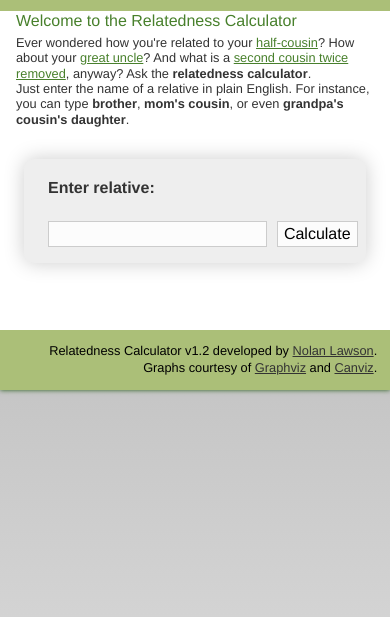
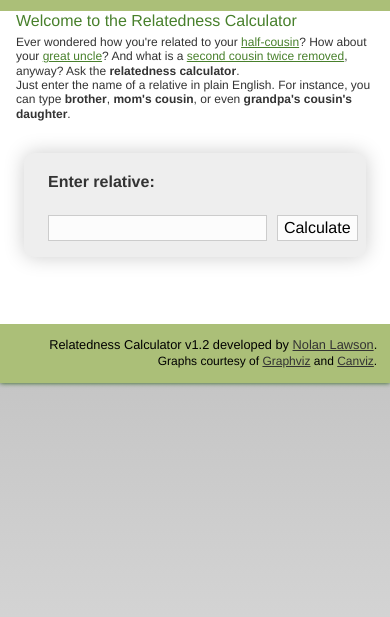
Before and after one commit to nolanlawson/relatedness-calculator-ui, a website built with Parcel: page src/index.html in a window 390 px wide. Shown: the part 67-684 px from the top of the page. Built offline with nearby package versions, Linux system fonts and the light colour scheme.

Commit message:
fix: fix more lighthouse warnings

```diff
--- a/src/css/main.css
+++ b/src/css/main.css
@@ -657,3 +657,10 @@ p {
 #debug_output {
     display: none;
 }
+
+@media screen and (max-width: 720px) {
+    p {
+        /* fix lighthouse warning about text too small */
+        font-size: 12px !important;
+    }
+}
--- a/src/index.html
+++ b/src/index.html
@@ -2,6 +2,7 @@
 <html lang="en">
 <head>
   <meta http-equiv="Content-Type" content="text/html; charset=UTF-8">
+  <meta name="description" content="Calculate the relatedness between two people.">
   <title>Relatedness Calculator</title>
   <meta name="viewport" content="width=device-width, initial-scale=1.0">
   <link rel="shortcut icon" href="./images/favicon.ico" type="image/x-icon">
```
